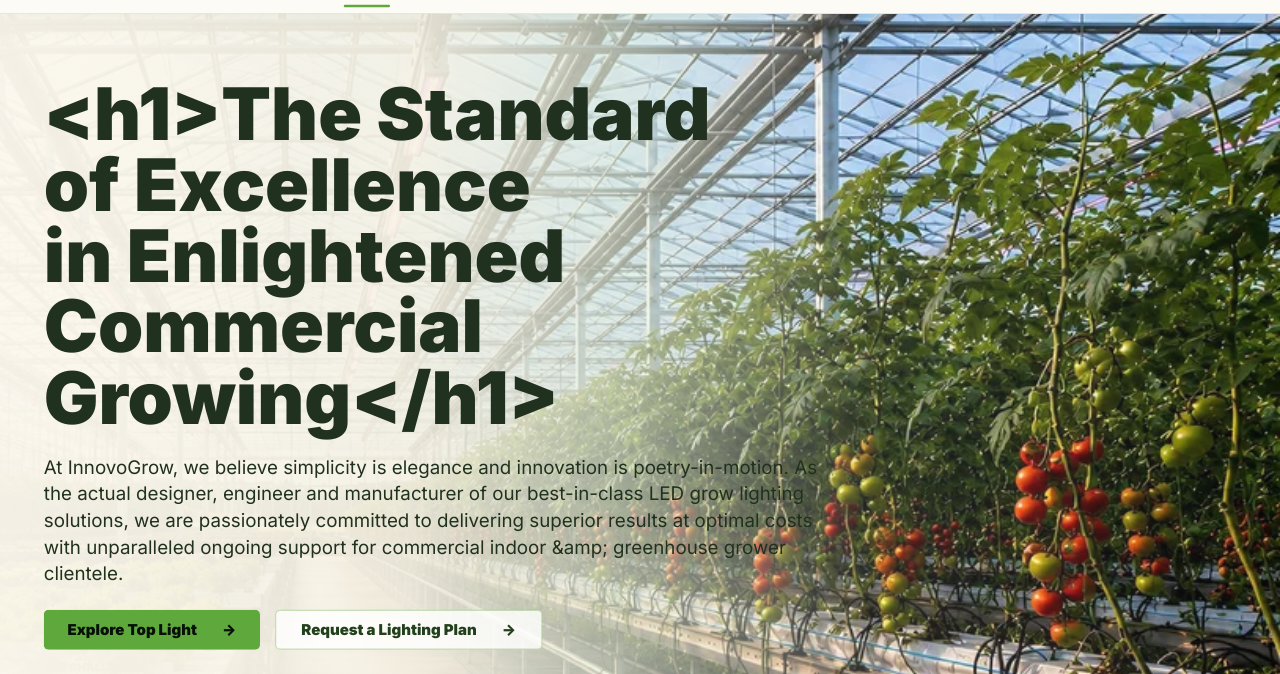
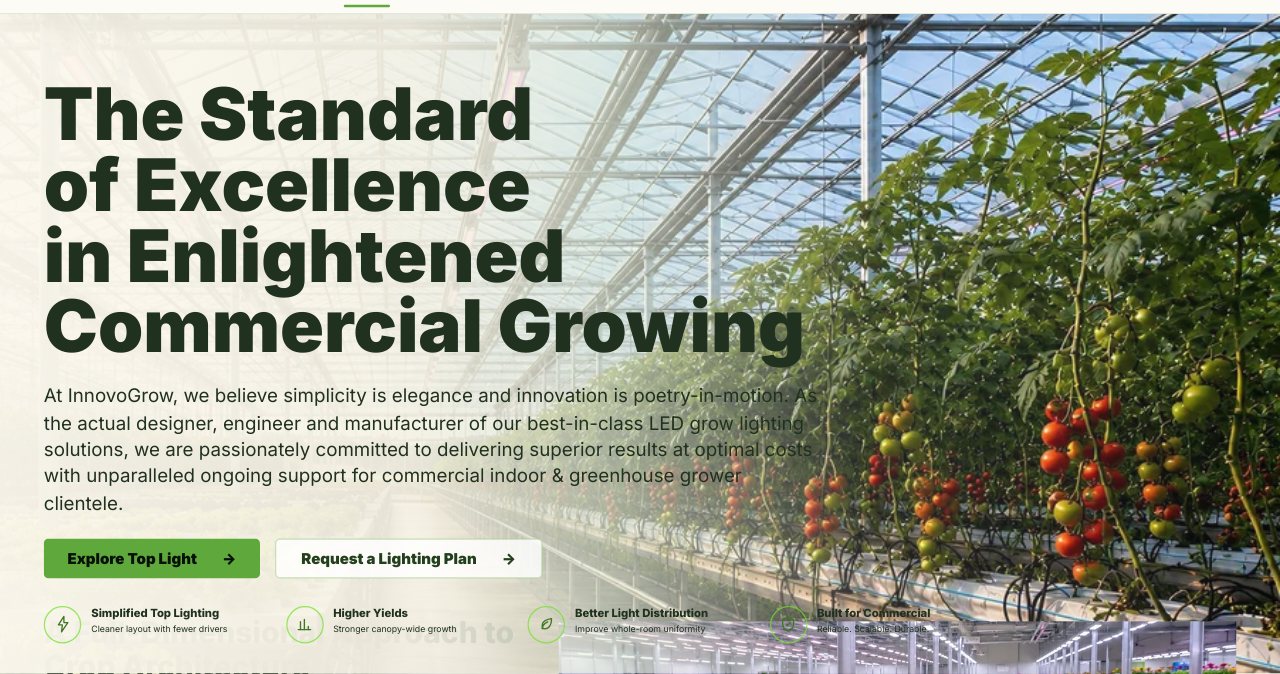
Before and after one commit to wengond-lgtm/innovogrow, a website: page index.html in a window 1280 px wide. Shown: the part 59-733 px from the top of the page. Drawn offline with Linux system fonts and the light colour scheme.

Commit message:
Sync homepage fallback copy with live content

```diff
--- a/index.html
+++ b/index.html
@@ -51,10 +51,12 @@
 
       <div class="ig-container hero-inner">
         <div class="hero-copy">
-          <h1 id="hero-title" data-editable="text" data-prop="@file[/content/home.json].hero.title" data-type="block">Simplify Commercial Top Lighting at Scale</h1>
+          <h1 id="hero-title" data-editable="text" data-prop="@file[/content/home.json].hero.title" data-type="block">The Standard of Excellence in Enlightened Commercial Growing</h1>
           <p id="hero-description" data-editable="text" data-prop="@file[/content/home.json].hero.description" data-type="text">
-            Commercial LED grow lighting solutions built around simplified top-light layouts,
-            with IG 800 and IG 330 linear indoor options, plus IG 150 under-canopy support where your facility needs them.
+            At InnovoGrow, we believe simplicity is elegance and innovation is poetry-in-motion. As the actual
+            designer, engineer and manufacturer of our best-in-class LED grow lighting solutions, we are passionately
+            committed to delivering superior results at optimal costs with unparalleled ongoing support for commercial
+            indoor &amp; greenhouse grower clientele.
           </p>
           <div class="hero-actions">
             <a class="btn btn-primary" id="hero-primary-cta" href="products.html#tl-300-d1" data-editable="text" data-prop="@file[/content/home.json].hero.primaryCta.label">Explore Top Light</a>
@@ -72,10 +74,10 @@
           <p class="eyebrow" id="challenge-eyebrow" data-editable="text" data-prop="@file[/content/home.json].challenge.eyebrow">The Challenge</p>
           <h2 id="challenge-title" data-editable="text" data-prop="@file[/content/home.json].challenge.title" data-type="block">A Full-Dimensional Approach to Crop Architecture</h2>
           <p id="challenge-description" data-editable="text" data-prop="@file[/content/home.json].challenge.description" data-type="text">
-            To maximize yield and quality in modern commercial facilities, single-source lighting is no
-            longer sufficient. InnovoGrow provides a complete, multi-layered lighting ecosystem designed
-            to deliver precise photobiological support from every angle, adapting seamlessly to any
-            spatial constraint and growth stage.
+            To maximize yield and quality in today's commercial indoor and greenhouse growing facilities,
+            single-source lighting is no longer sufficient. InnovoGrow provides a complete, multi-layered
+            lighting ecosystem designed to deliver precise photobiological support from every angle of
+            crops, adapting seamlessly to any spatial constraint and growth stage.
           </p>
         </div>
 
@@ -111,7 +113,7 @@
         <div class="section-title-row">
           <div>
             <p class="eyebrow" id="products-section-eyebrow" data-editable="text" data-prop="@file[/content/home.json].productsSection.eyebrow">Our Solutions</p>
-            <h2 id="products-section-title" data-editable="text" data-prop="@file[/content/home.json].productsSection.title" data-type="block">Products Built for Commercial Growers</h2>
+            <h2 id="products-section-title" data-editable="text" data-prop="@file[/content/home.json].productsSection.title" data-type="block">Products Designed and Built for Commercial Indoor and Greenhouse Growers</h2>
           </div>
           <span class="section-rule"></span>
           <a class="plain-link" id="products-section-link" href="products.html" data-editable="text" data-prop="@file[/content/home.json].productsSection.linkLabel">View All Products</a>
--- a/script.js
+++ b/script.js
@@ -23,8 +23,8 @@
 
 const defaultHomeContent = {
   hero: {
-    title: "Simplify Commercial Top Lighting at Scale",
-    description: "Commercial LED grow lighting solutions built around simplified top-light layouts, with IG 800 and IG 330 linear indoor options, plus IG 150 under-canopy support where your facility needs them.",
+    title: "The Standard of Excellence in Enlightened Commercial Growing",
+    description: "At InnovoGrow, we believe simplicity is elegance and innovation is poetry-in-motion. As the actual designer, engineer and manufacturer of our best-in-class LED grow lighting solutions, we are passionately committed to delivering superior results at optimal costs with unparalleled ongoing support for commercial indoor & greenhouse grower clientele.",
     primaryCta: {
       label: "Explore Top Light",
       href: "products.html#tl-300-d1"
@@ -43,11 +43,11 @@
   challenge: {
     eyebrow: "The Challenge",
     title: "A Full-Dimensional Approach to Crop Architecture",
-    description: "To maximize yield and quality in modern commercial facilities, single-source lighting is no longer sufficient. InnovoGrow provides a complete, multi-layered lighting ecosystem designed to deliver precise photobiological support from every angle, adapting seamlessly to any spatial constraint and growth stage."
+    description: "To maximize yield and quality in today's commercial indoor and greenhouse growing facilities, single-source lighting is no longer sufficient. InnovoGrow provides a complete, multi-layered lighting ecosystem designed to deliver precise photobiological support from every angle of crops, adapting seamlessly to any spatial constraint and growth stage."
   },
   productsSection: {
     eyebrow: "Our Solutions",
-    title: "Products Built for Commercial Growers",
+    title: "Products Designed and Built for Commercial Indoor and Greenhouse Growers",
     linkLabel: "View All Products",
     linkHref: "products.html"
   },
@@ -139,41 +139,19 @@
   ],
   contactSection: {
     eyebrow: "Get Started",
-    title: "Need a Lighting Layout for Your Facility?",
-    description: "Tell us about your grow. Our lighting experts will help you design the right solution for higher yields, better quality, and long-term efficiency.",
+    title: "Prefer Email, Phone, or a Quick Callback?",
+    description: "The fastest way to reach us is by phone or email. If you'd rather have us contact you, leave your details below.",
     formFields: [
-      { label: "Full Name", type: "text", name: "fullName", placeholder: "Your name" },
+      { label: "Full Name", type: "text", name: "full_name", placeholder: "Your name", required: true },
       { label: "Company", type: "text", name: "company", placeholder: "Company name" },
-      { label: "Email", type: "email", name: "email", placeholder: "you@company.com" },
-      { label: "Phone / WhatsApp", type: "text", name: "phone", placeholder: "+1 (555) 123-4567" },
-      { label: "Country / State", type: "text", name: "region", placeholder: "Select your country" },
+      { label: "Email", type: "email", name: "email", placeholder: "you@company.com", required: true },
+      { label: "Phone / WhatsApp", type: "text", name: "phone", placeholder: "+1 (555) 123-4567", required: true },
       {
-        label: "Crop Type",
-        type: "select",
-        name: "cropType",
-        options: ["Select crop type", "Flowering crops", "Tomatoes", "Leafy greens"]
-      },
-      { label: "Grow Area Size", type: "text", name: "area", placeholder: "e.g. 1000 sq ft / 300 m2" },
-      { label: "Current Lighting System", type: "text", name: "lighting", placeholder: "e.g. HPS, LED, Mixed" },
-      {
-        label: "Interested Products",
-        type: "select",
-        name: "products",
-        options: ["Select products", "IG 300-D1", "IG 800", "IG 330", "IG 150"]
-      },
-      {
-        label: "Message / Additional Information",
+        label: "Message",
         type: "textarea",
         name: "message",
-        placeholder: "Tell us more about your grow, goals, or challenges...",
+        placeholder: "Tell us the best way and time to reach you.",
         className: "message-field"
-      },
-      {
-        label: "Upload Layout / Drawing (optional)",
-        type: "file",
-        name: "layout",
-        className: "upload-field",
-        note: "PDF, PNG, JPG up to 10MB"
       }
     ],
     benefits: [
@@ -181,8 +159,8 @@
       { icon: "assets/site-images/home-icon-ppfd-layout-recommendation.svg", text: "PPFD & Layout Recommendation" },
       { icon: "assets/site-images/home-icon-product-roi-guidance.svg", text: "Product & ROI Guidance" }
     ],
-    cardText: "Our team typically responds within 1 business day.",
-    cardButtonLabel: "Request Lighting Plan",
+    cardText: "Call +1 (310) 738-9334 or email sean@innovogrow.com for the fastest response.",
+    cardButtonLabel: "Open Contact Page",
     cardButtonHref: "contact.html"
   }
 };
@@ -231,12 +209,37 @@
   return `data-editable="array-item"`;
 }
 
+function decodeContentText(value) {
+  if (value == null) {
+    return "";
+  }
+
+  const normalized = String(value);
+  const entityDecoder = document.createElement("div");
+  entityDecoder.innerHTML = normalized;
+
+  const decoded = (entityDecoder.textContent || "").trim() || normalized;
+  const tagStripper = document.createElement("div");
+  tagStripper.innerHTML = decoded;
+
+  return (tagStripper.textContent || "").trim() || decoded;
+}
+
+function setDecodedText(selector, value) {
+  const element = document.querySelector(selector);
+  if (!element) {
+    return;
+  }
+
+  element.textContent = decodeContentText(value);
+}
+
 function renderHero(content) {
-  document.querySelector("#hero-title").textContent = content.hero.title;
-  document.querySelector("#hero-description").textContent = content.hero.description;
-  document.querySelector("#hero-primary-cta").textContent = content.hero.primaryCta.label;
+  setDecodedText("#hero-title", content.hero.title);
+  setDecodedText("#hero-description", content.hero.description);
+  setDecodedText("#hero-primary-cta", content.hero.primaryCta.label);
   document.querySelector("#hero-primary-cta").href = content.hero.primaryCta.href;
-  document.querySelector("#hero-secondary-cta").textContent = content.hero.secondaryCta.label;
+  setDecodedText("#hero-secondary-cta", content.hero.secondaryCta.label);
   document.querySelector("#hero-secondary-cta").href = content.hero.secondaryCta.href;
 
   const features = document.querySelector("#hero-features");
@@ -254,15 +257,15 @@
 }
 
 function renderChallenge(content) {
-  document.querySelector("#challenge-eyebrow").textContent = content.challenge.eyebrow;
-  document.querySelector("#challenge-title").textContent = content.challenge.title;
-  document.querySelector("#challenge-description").textContent = content.challenge.description;
+  setDecodedText("#challenge-eyebrow", content.challenge.eyebrow);
+  setDecodedText("#challenge-title", content.challenge.title);
+  setDecodedText("#challenge-description", content.challenge.description);
 }
 
 function renderProducts(content) {
-  document.querySelector("#products-section-eyebrow").textContent = content.productsSection.eyebrow;
-  document.querySelector("#products-section-title").textContent = content.productsSection.title;
-  document.querySelector("#products-section-link").textContent = content.productsSection.linkLabel;
+  setDecodedText("#products-section-eyebrow", content.productsSection.eyebrow);
+  setDecodedText("#products-section-title", content.productsSection.title);
+  setDecodedText("#products-section-link", content.productsSection.linkLabel);
   document.querySelector("#products-section-link").href = content.productsSection.linkHref;
 
   const grid = document.querySelector("#product-grid");
@@ -284,8 +287,8 @@
 }
 
 function renderStrategies(content) {
-  document.querySelector("#strategies-section-eyebrow").textContent = content.strategiesSection.eyebrow;
-  document.querySelector("#strategies-section-title").textContent = content.strategiesSection.title;
+  setDecodedText("#strategies-section-eyebrow", content.strategiesSection.eyebrow);
+  setDecodedText("#strategies-section-title", content.strategiesSection.title);
 
   const grid = document.querySelector("#strategy-grid");
   grid.setAttribute("data-editable", "array");
@@ -302,8 +305,8 @@
 }
 
 function renderMetrics(content) {
-  document.querySelector("#performance-section-eyebrow").textContent = content.performanceSection.eyebrow;
-  document.querySelector("#performance-section-title").textContent = content.performanceSection.title;
+  setDecodedText("#performance-section-eyebrow", content.performanceSection.eyebrow);
+  setDecodedText("#performance-section-title", content.performanceSection.title);
 
   const grid = document.querySelector("#metric-grid");
   grid.setAttribute("data-editable", "array");
@@ -317,7 +320,7 @@
 }
 
 function renderApplications(content) {
-  document.querySelector("#applications-section-eyebrow").textContent = content.applicationsSection.eyebrow;
+  setDecodedText("#applications-section-eyebrow", content.applicationsSection.eyebrow);
 
   const grid = document.querySelector("#application-grid");
   grid.setAttribute("data-editable", "array");
@@ -371,9 +374,9 @@
 }
 
 function renderContact(content) {
-  document.querySelector("#contact-section-eyebrow").textContent = content.contactSection.eyebrow;
-  document.querySelector("#contact-section-title").textContent = content.contactSection.title;
-  document.querySelector("#contact-section-description").textContent = content.contactSection.description;
+  setDecodedText("#contact-section-eyebrow", content.contactSection.eyebrow);
+  setDecodedText("#contact-section-title", content.contactSection.title);
+  setDecodedText("#contact-section-description", content.contactSection.description);
   renderHomeContactForm(content);
 
   const benefits = document.querySelector("#contact-benefits");
```
Also changed, not shown: IGWeb_PROJECT_CONTEXT.md (+2 -0 lines).
